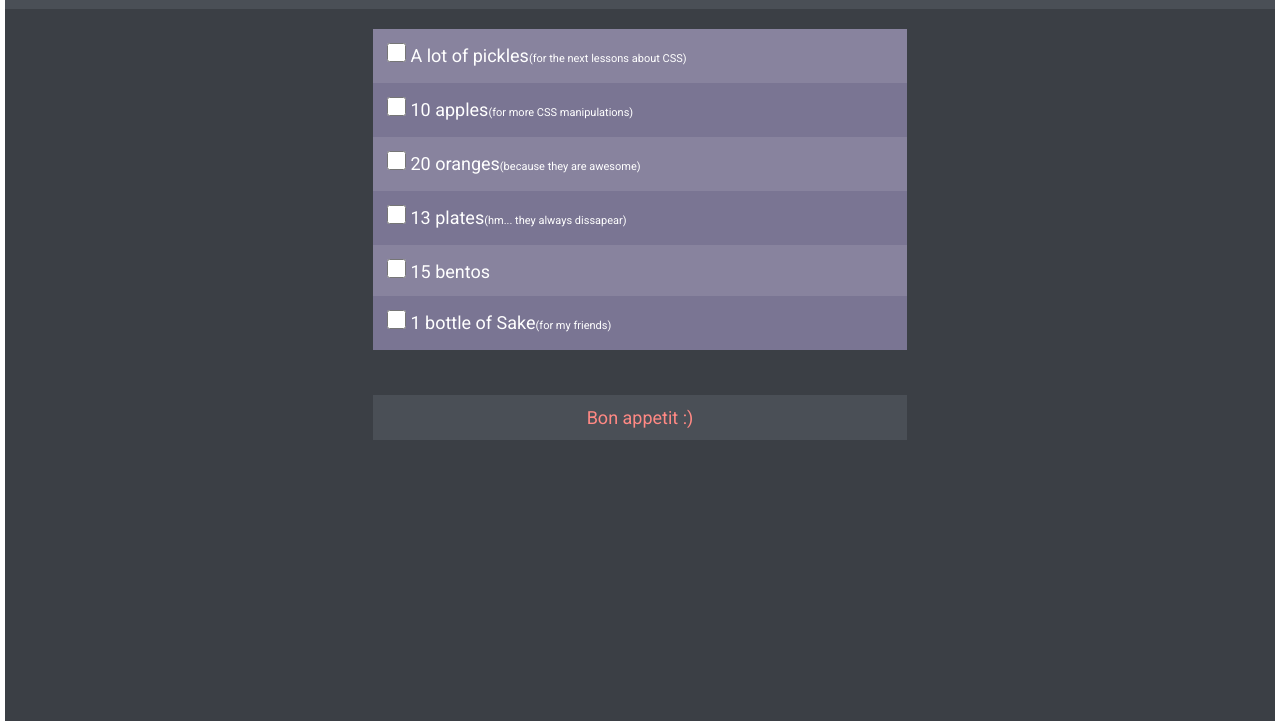
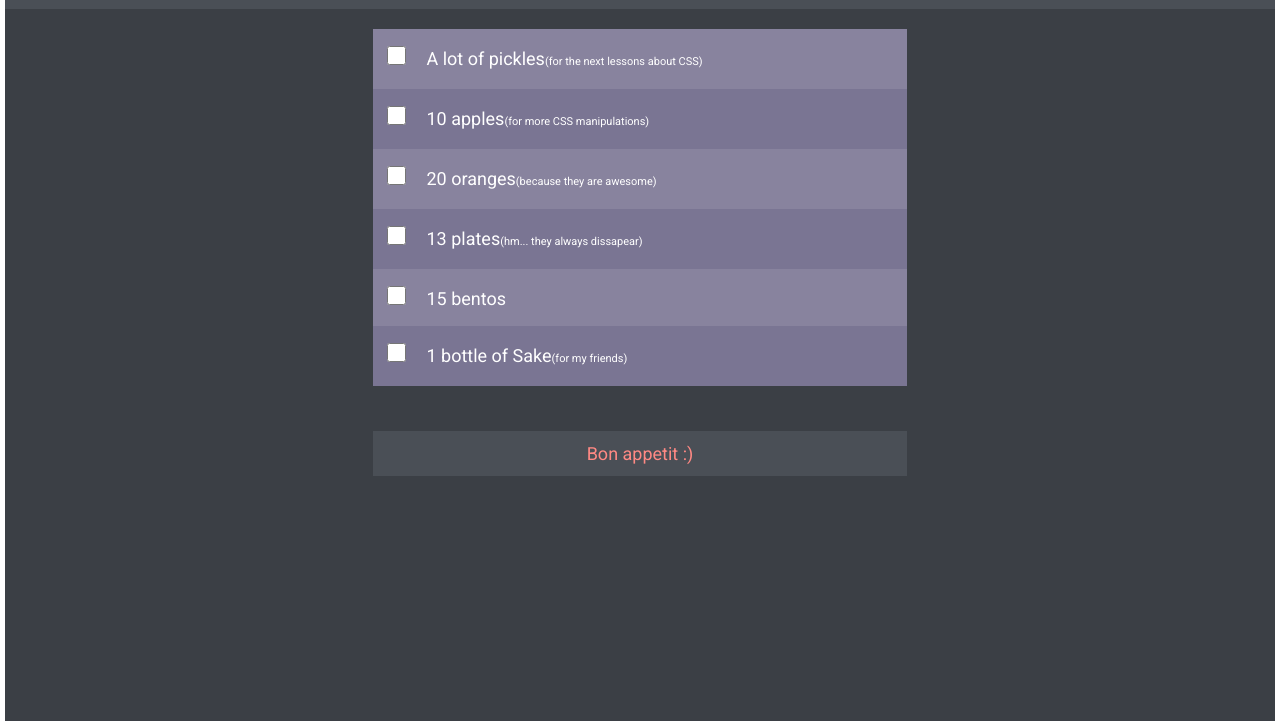
Before and after one commit to yliubyva/hw-css-selectors, a plain HTML site: page task-2/index.html in a window 1280 px wide. Shown: the part 74-800 px from the top of the page. Drawn offline with Linux system fonts and the light colour scheme.

Commit message:
shadows added, final result

```diff
--- a/task-2/index.html
+++ b/task-2/index.html
@@ -10,7 +10,7 @@
       href="https://fonts.googleapis.com/css2?family=Open+Sans:ital,wght@0,300..800;1,300..800&family=Roboto:ital,wght@0,100;0,300;0,400;0,500;0,700;0,900;1,100;1,300;1,400;1,500;1,700;1,900&display=swap"
       rel="stylesheet"
     />
-    <link rel="icon" href="https://flukeout.github.io/favicon.png">
+    <link rel="icon" href="https://flukeout.github.io/favicon.png" />
     <title>HW-CSS Dinner Shopping List</title>
   </head>
   <body>
@@ -24,60 +24,47 @@
       <div class="container-list">
         <ul>
           <li>
-            <div class="list-content">
-              <label class="label-pickles" for="check-pickles">
-                <input type="checkbox" id="check-pickles" name="check-pickles" />
+            <label for="check-pickles">
+              <input type="checkbox" id="check-pickles" name="check-list" />
               <span class="span-pickles">A lot of pickles</span>
             </label>
-            </div>
           </li>
 
           <li>
-            <div class="list-content">
-              <label class="label-apples" for="check-apples">
-                <input type="checkbox" id="check-apples" name="ckeck-apples" />
+            <label for="check-apples">
+              <input type="checkbox" id="check-apples" name="check-list" />
               <span class="span-apples">10 apples</span>
             </label>
-            </div>
           </li>
 
           <li>
-            <div class="list-content">
             <label for="check-oranges">
-                <input type="checkbox" id="check-oranges" name="ckeck-oranges" />
+              <input type="checkbox" id="check-oranges" name="check-list" />
               <span class="span-oranges">20 oranges</span>
             </label>
-            </div>
           </li>
 
           <li>
-            <div class="list-content">
             <label for="check-plates">
-                <input type="checkbox" id="check-plates" name="ckeck-plates" />
+              <input type="checkbox" id="check-plates" name="check-list" />
               <span class="span-plates">13 plates</span>
             </label>
-            </div>
           </li>
 
           <li>
-            <div class="list-content">
             <label for="check-bentos">
-                <input type="checkbox" id="check-bentos" name="ckeck-bentos" />
+              <input type="checkbox" id="check-bentos" name="check-list" />
               <span class="span-bentos">15 bentos</span>
             </label>
-            </div>
           </li>
 
           <li>
-            <div class="list-content">
             <label for="check-bottle">
-                <input type="checkbox" id="check-bottle" name="ckeck-bottle" />
+              <input type="checkbox" id="check-bottle" name="check-list" />
               <span class="span-bottle">1 bottle of Sake</span>
             </label>
-            </div>
           </li>
         </ul>
-
         <button type="button">Bon appetit :)</button>
       </div>
     </main>
--- a/task-2/style.css
+++ b/task-2/style.css
@@ -45,10 +45,6 @@ button {
   font-size: 18px;
 }
 
-li {
-  color: rgba(255, 255, 255, 1);
-}
-
 body {
   background: rgba(59, 63, 69, 1);
 }
@@ -64,12 +60,23 @@ button {
   background: rgba(74, 79, 86, 1);
 }
 
-
 .container-list {
   width: 100%;
   max-width: 534px;
   margin: 0 auto;
   padding-top: 20px;
+}
+
+ul {
+  padding-bottom: 45px;
+}
+
+li {
+  color: rgba(255, 255, 255, 1);
+  border-top: 3px solid transparent;
+  border-bottom: 3px solid transparent;
+
+  list-style: none;
 }
 
 li:nth-child(odd) {
@@ -80,27 +87,20 @@ li:nth-child(even) {
   background: rgba(122, 117, 147, 1);
 }
 
-li {
-  list-style: none;
-}
-
-ul {
-  padding-bottom: 45px;
-}
-
-button {
-  border: none;
-  width: 534px;
-  padding: 12px;
-}
-
 input {
   height: 19px;
   width: 19px;
 }
 
-.list-content {
+label {
   padding: 14px;
+
+  display: block;
+  cursor: pointer;
+}
+
+span {
+  padding-left: 16px;
 }
 
 span::after {
@@ -133,9 +133,11 @@ span::after {
   font-size: 11px;
 }
 
-label {
-  display: block;
+button {
   cursor: pointer;
+  border: none;
+  width: 534px;
+  padding: 12px;
 }
 
 li:hover {
@@ -152,3 +154,7 @@ input:checked + span {
   text-decoration: line-through;
   color: rgba(155, 150, 172, 1);
 }
+
+li:has(input[type="checkbox"]:checked) label{
+  box-shadow: 0 4px 4px 0 rgba(0, 0, 0, 0.25);
+}
```
Lines whose indentation alone changed are shown as unchanged.
